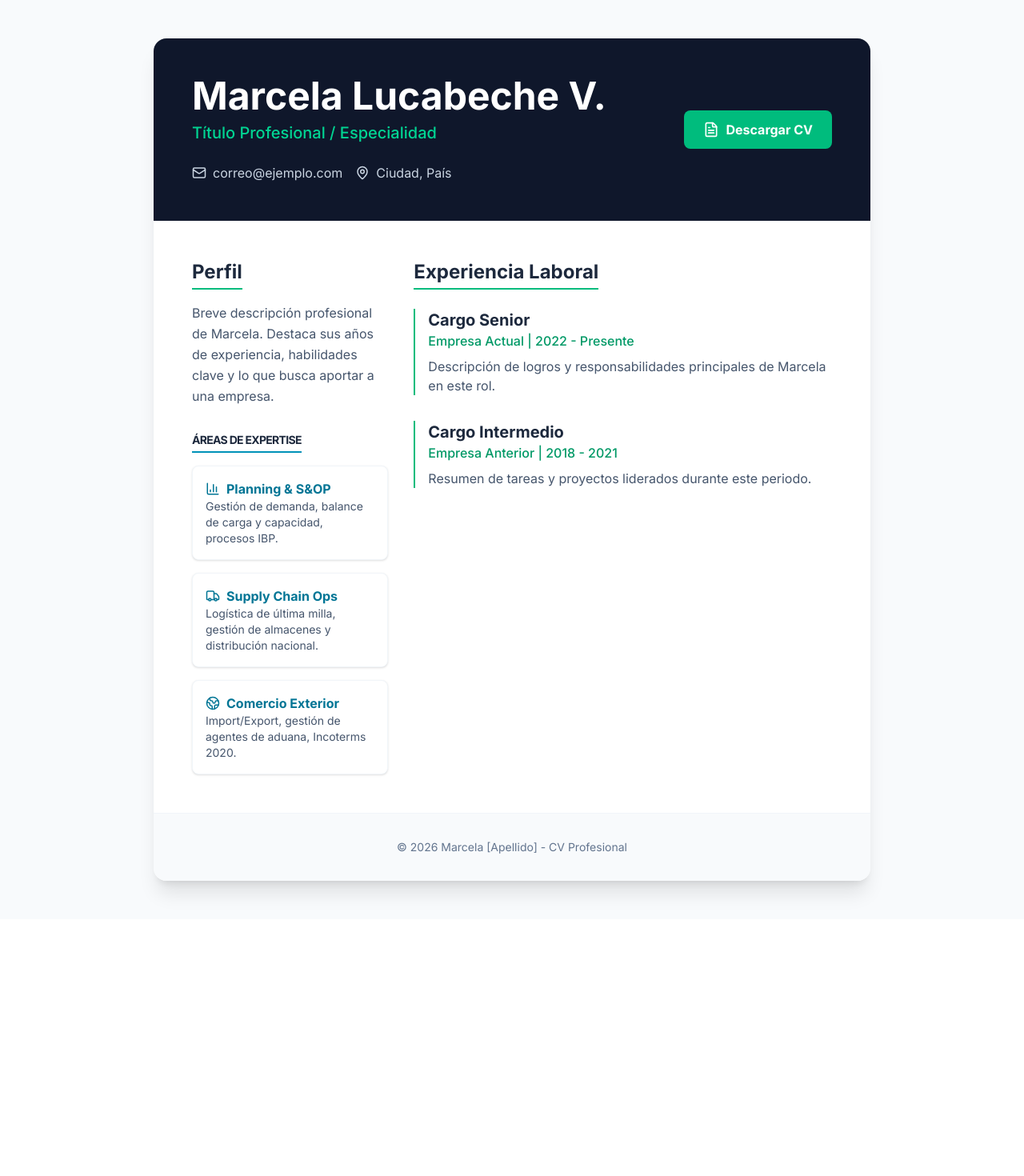
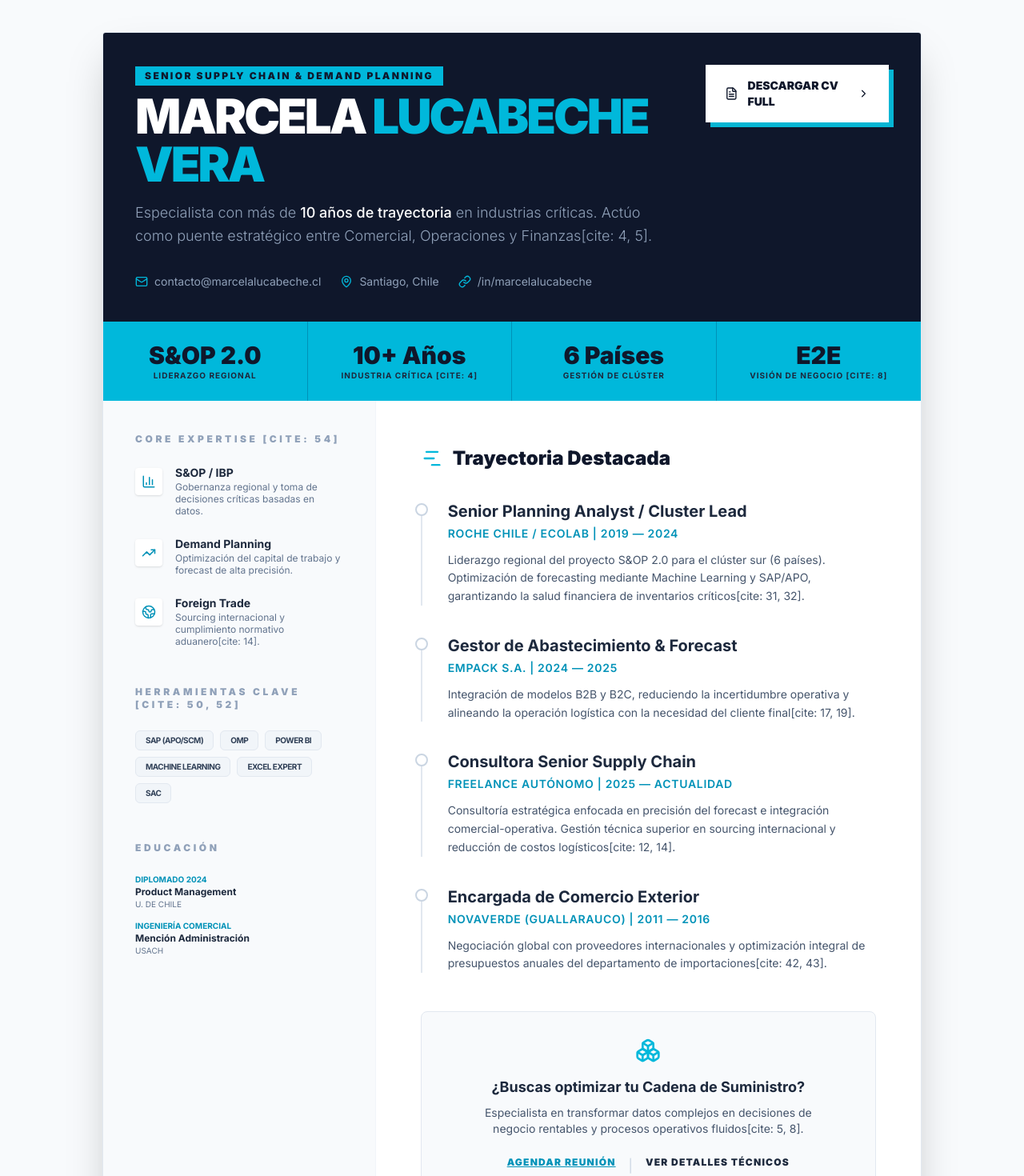
Before and after one commit to jsnavarrog-gif/cv-mlucabechev, a Next.js app: page / in a window 1280 px wide. Shown: the top 1470 px of the page at 80% size. Before the commit the page ends 1149 px from the top, so only its background shows below. Built offline with nearby package versions, Linux system fonts and the light colour scheme.

Commit message:
Fix: Uso de icono Link para asegurar compatibilidad en Vercel

```diff
--- a/app/page.tsx
+++ b/app/page.tsx
@@ -1,9 +1,7 @@
 import React from 'react';
 import {
   Mail,
-  Linkedin,
-  Globe,
-  FileText,
+  Link,
   MapPin,
   BarChart3,
   Truck,
@@ -11,10 +9,12 @@ import {
   TrendingUp,
   PackageSearch,
   GanttChart,
-  ChevronRight
+  ChevronRight,
+  FileText,
+  Boxes
 } from 'lucide-react';
 
-// --- INTERFACES (Para que Vercel no dé error de TypeScript) ---
+// --- INTERFACES ---
 interface ExperienceProps {
   company: string;
   role: string;
@@ -26,104 +26,193 @@ interface SkillTagProps {
   name: string;
 }
 
-// --- COMPONENTES AUXILIARES ---
+// --- COMPONENTES ---
 const ExperienceItem = ({ company, role, period, description }: ExperienceProps) => (
-  <div className="mb-8 border-l-2 border-emerald-500 pl-4">
-    <h3 className="text-xl font-bold text-slate-800">{role}</h3>
-    <p className="text-emerald-600 font-medium">{company} | {period}</p>
-    <p className="text-slate-600 mt-2">{description}</p>
+  <div className="mb-10 relative pl-8 border-l-2 border-slate-200 hover:border-cyan-500 transition-colors group">
+    <div className="absolute -left-[9px] top-0 w-4 h-4 rounded-full bg-white border-2 border-slate-300 group-hover:border-cyan-500 transition-colors" />
+    <h3 className="text-xl font-bold text-slate-800 leading-none">{role}</h3>
+    <p className="text-cyan-600 font-semibold text-sm mt-2 mb-3 uppercase tracking-wider">{company} | {period}</p>
+    <p className="text-slate-600 text-sm leading-relaxed">{description}</p>
   </div>
 );
 
 const SkillTag = ({ name }: SkillTagProps) => (
-  <span className="px-3 py-1 bg-emerald-50 text-emerald-700 rounded-full text-sm font-medium border border-emerald-100">
+  <span className="px-3 py-1 bg-slate-100 text-slate-700 rounded-md text-[10px] font-bold border border-slate-200 uppercase tracking-tighter">
     {name}
   </span>
 );
 
-// --- PÁGINA PRINCIPAL ---
 export default function CVMarcela() {
   return (
-    <main className="min-h-screen bg-slate-50 py-12 px-4">
-      <div className="max-w-4xl mx-auto bg-white shadow-xl rounded-2xl overflow-hidden">
+    <main className="min-h-screen bg-slate-50 py-10 px-4">
+      <div className="max-w-5xl mx-auto bg-white shadow-2xl rounded-sm overflow-hidden border border-slate-200">
 
-        {/* Header / Hero */}
-
-        <div className="bg-slate-900 text-white p-8 md:p-12 text-center md:text-left md:flex justify-between items-center">
-          <div>
-            <h1 className="text-4xl md:text-5xl font-bold">Marcela Lucabeche V.</h1>
-            <p className="text-emerald-400 text-xl mt-2 font-medium">Título Profesional / Especialidad</p>
-            <div className="flex flex-wrap gap-4 mt-6 justify-center md:justify-start text-slate-300">
-              <span className="flex items-center gap-2"><Mail size={18}/> correo@ejemplo.com</span>
-              <span className="flex items-center gap-2"><MapPin size={18}/> Ciudad, País</span>
+        {/* HEADER ESTRATÉGICO */}
+        <div className="bg-slate-900 text-white p-10 md:flex justify-between items-start">
+          <div className="space-y-4">
+            <div className="inline-block bg-cyan-500 text-slate-900 px-3 py-1 text-xs font-black uppercase tracking-[0.2em] mb-2">
+              Senior Supply Chain & Demand Planning
+            </div>
+            <h1 className="text-4xl md:text-6xl font-black tracking-tighter uppercase">
+              Marcela <span className="text-cyan-500">Lucabeche Vera</span>
+            </h1>
+            <p className="text-slate-400 text-lg font-light max-w-2xl leading-relaxed">
+              Especialista con más de <span className="text-white font-medium">10 años de trayectoria</span> en industrias críticas. Actúo como puente estratégico entre Comercial, Operaciones y Finanzas[cite: 4, 5].
+            </p>
+            <div className="flex flex-wrap gap-6 pt-4 text-sm text-slate-400">
+              <span className="flex items-center gap-2"><Mail size={16} className="text-cyan-500"/> contacto@marcelalucabeche.cl</span>
+              <span className="flex items-center gap-2"><MapPin size={16} className="text-cyan-500"/> Santiago, Chile</span>
+              <span className="flex items-center gap-2"><Link size={16} className="text-cyan-500"/> /in/marcelalucabeche</span>
             </div>
           </div>
           <div className="mt-8 md:mt-0">
             <a
-              href="/cv-marcela.pdf"
+              href="/CV_MarcelaLucabecheV.pdf"
               download
-              className="inline-flex items-center gap-2 bg-emerald-500 hover:bg-emerald-600 text-white px-6 py-3 rounded-lg font-bold transition-colors"
+              className="group flex items-center gap-3 bg-white text-slate-900 px-6 py-4 rounded-none font-black uppercase text-sm hover:bg-cyan-500 transition-all shadow-[6px_6px_0px_0px_rgba(6,182,212,1)]"
             >
-              <FileText size={20}/> Descargar CV
+              <FileText size={20}/> Descargar CV Full <ChevronRight size={18} className="group-hover:translate-x-1 transition-transform"/>
             </a>
           </div>
         </div>
 
-        <div className="grid md:grid-cols-3 gap-8 p-8 md:p-12">
-          {/* Columna Izquierda: Perfil y Skills */}
-          <div className="space-y-8">
-            <section>
-              <h2 className="text-2xl font-bold text-slate-800 mb-4 border-b-2 border-emerald-500 pb-1 w-fit">Perfil</h2>
-              <p className="text-slate-600 leading-relaxed">
-                Breve descripción profesional de Marcela. Destaca sus años de experiencia,
-                habilidades clave y lo que busca aportar a una empresa.
-              </p>
+        {/* MÉTRICAS Y VALOR AGREGADO (KPIs) */}
+        <div className="bg-cyan-500 grid grid-cols-2 md:grid-cols-4 divide-x divide-cyan-600">
+          <div className="p-6 text-center">
+            <p className="text-3xl font-black text-slate-900">S&OP 2.0</p>
+            <p className="text-[10px] text-slate-800 uppercase font-bold tracking-widest">Liderazgo Regional </p>
+          </div>
+          <div className="p-6 text-center">
+            <p className="text-3xl font-black text-slate-900">10+ Años</p>
+            <p className="text-[10px] text-slate-800 uppercase font-bold tracking-widest">Industria Crítica [cite: 4]</p>
+          </div>
+          <div className="p-6 text-center">
+            <p className="text-3xl font-black text-slate-900">6 Países</p>
+            <p className="text-[10px] text-slate-800 uppercase font-bold tracking-widest">Gestión de Clúster </p>
+          </div>
+          <div className="p-6 text-center">
+            <p className="text-3xl font-black text-slate-900">E2E</p>
+            <p className="text-[10px] text-slate-800 uppercase font-bold tracking-widest">Visión de Negocio [cite: 8]</p>
+          </div>
+        </div>
+
+        <div className="grid md:grid-cols-12 gap-0">
+          {/* BARRA LATERAL: DOMINIO TÉCNICO */}
+          <div className="md:col-span-4 bg-slate-50 p-10 border-r border-slate-100">
+            <section className="mb-12">
+              <h2 className="text-xs font-black text-slate-400 uppercase tracking-[0.3em] mb-6">Core Expertise [cite: 54]</h2>
+              <div className="space-y-6">
+                <div className="flex items-start gap-4">
+                  <div className="mt-1 bg-white p-2 rounded shadow-sm"><BarChart3 size={18} className="text-cyan-600"/></div>
+                  <div>
+                    <h4 className="font-bold text-slate-800 text-sm">S&OP / IBP</h4>
+                    <p className="text-xs text-slate-500 leading-tight">Gobernanza regional y toma de decisiones críticas basadas en datos.</p>
+                  </div>
+                </div>
+                <div className="flex items-start gap-4">
+                  <div className="mt-1 bg-white p-2 rounded shadow-sm"><TrendingUp size={18} className="text-cyan-600"/></div>
+                  <div>
+                    <h4 className="font-bold text-slate-800 text-sm">Demand Planning</h4>
+                    <p className="text-xs text-slate-500 leading-tight">Optimización del capital de trabajo y forecast de alta precisión.</p>
+                  </div>
+                </div>
+                <div className="flex items-start gap-4">
+                  <div className="mt-1 bg-white p-2 rounded shadow-sm"><Globe2 size={18} className="text-cyan-600"/></div>
+                  <div>
+                    <h4 className="font-bold text-slate-800 text-sm">Foreign Trade</h4>
+                    <p className="text-xs text-slate-500 leading-tight">Sourcing internacional y cumplimiento normativo aduanero[cite: 14].</p>
+                  </div>
+                </div>
+              </div>
             </section>
 
-<section>
-  <h2 className="text-2xl font-bold text-slate-800 mb-4 border-b-2 border-cyan-600 pb-1 w-fit text-sm uppercase tracking-tighter">Áreas de Expertise</h2>
-  <div className="space-y-4">
-    <div className="bg-white p-4 rounded-lg border border-slate-100 shadow-sm">
-      <h3 className="font-bold text-cyan-700 flex items-center gap-2"><BarChart3 size={18}/> Planning & S&OP</h3>
-      <p className="text-sm text-slate-600">Gestión de demanda, balance de carga y capacidad, procesos IBP.</p>
-    </div>
-    <div className="bg-white p-4 rounded-lg border border-slate-100 shadow-sm">
-      <h3 className="font-bold text-cyan-700 flex items-center gap-2"><Truck size={18}/> Supply Chain Ops</h3>
-      <p className="text-sm text-slate-600">Logística de última milla, gestión de almacenes y distribución nacional.</p>
-    </div>
-    <div className="bg-white p-4 rounded-lg border border-slate-100 shadow-sm">
-      <h3 className="font-bold text-cyan-700 flex items-center gap-2"><Globe2 size={18}/> Comercio Exterior</h3>
-      <p className="text-sm text-slate-600">Import/Export, gestión de agentes de aduana, Incoterms 2020.</p>
-    </div>
-  </div>
-</section>
+            <section className="mb-12">
+              <h2 className="text-xs font-black text-slate-400 uppercase tracking-[0.3em] mb-6">Herramientas Clave [cite: 50, 52]</h2>
+              <div className="flex flex-wrap gap-2">
+                <SkillTag name="SAP (APO/SCM)" />
+                <SkillTag name="OMP" />
+                <SkillTag name="Power BI" />
+                <SkillTag name="Machine Learning" />
+                <SkillTag name="Excel Expert" />
+                <SkillTag name="SAC" />
+              </div>
+            </section>
+
+            <section>
+              <h2 className="text-xs font-black text-slate-400 uppercase tracking-[0.3em] mb-6">Educación </h2>
+              <div className="space-y-3">
+                <div>
+                  <p className="text-[10px] font-bold text-cyan-600 uppercase">Diplomado 2024</p>
+                  <p className="text-xs font-bold text-slate-800">Product Management</p>
+                  <p className="text-[10px] text-slate-500 uppercase">U. de Chile</p>
+                </div>
+                <div>
+                  <p className="text-[10px] font-bold text-cyan-600 uppercase">Ingeniería Comercial</p>
+                  <p className="text-xs font-bold text-slate-800">Mención Administración</p>
+                  <p className="text-[10px] text-slate-500 uppercase">USACH</p>
+                </div>
+              </div>
+            </section>
           </div>
 
-          {/* Columna Derecha: Experiencia */}
-          <div className="md:col-span-2">
-            <section>
-              <h2 className="text-2xl font-bold text-slate-800 mb-6 border-b-2 border-emerald-500 pb-1 w-fit">Experiencia Laboral</h2>
+          {/* COLUMNA PRINCIPAL: TRAYECTORIA IMPACTANTE */}
+          <div className="md:col-span-8 p-10 md:p-14">
+            <section className="mb-12">
+              <h2 className="text-2xl font-black text-slate-900 mb-10 flex items-center gap-3">
+                <GanttChart className="text-cyan-500" size={28}/>
+                Trayectoria Destacada
+              </h2>
 
               <ExperienceItem
-                company="Empresa Actual"
-                role="Cargo Senior"
-                period="2022 - Presente"
-                description="Descripción de logros y responsabilidades principales de Marcela en este rol."
+                role="Senior Planning Analyst / Cluster Lead"
+                company="Roche Chile / Ecolab"
+                period="2019 — 2024"
+                description="Liderazgo regional del proyecto S&OP 2.0 para el clúster sur (6 países). Optimización de forecasting mediante Machine Learning y SAP/APO, garantizando la salud financiera de inventarios críticos[cite: 31, 32]."
               />
 
               <ExperienceItem
-                company="Empresa Anterior"
-                role="Cargo Intermedio"
-                period="2018 - 2021"
-                description="Resumen de tareas y proyectos liderados durante este periodo."
+                role="Gestor de Abastecimiento & Forecast"
+                company="Empack S.A."
+                period="2024 — 2025"
+                description="Integración de modelos B2B y B2C, reduciendo la incertidumbre operativa y alineando la operación logística con la necesidad del cliente final[cite: 17, 19]."
+              />
+
+              <ExperienceItem
+                role="Consultora Senior Supply Chain"
+                company="Freelance Autónomo"
+                period="2025 — Actualidad"
+                description="Consultoría estratégica enfocada en precisión del forecast e integración comercial-operativa. Gestión técnica superior en sourcing internacional y reducción de costos logísticos[cite: 12, 14]."
+              />
+
+              <ExperienceItem
+                role="Encargada de Comercio Exterior"
+                company="Novaverde (Guallarauco)"
+                period="2011 — 2016"
+                description="Negociación global con proveedores internacionales y optimización integral de presupuestos anuales del departamento de importaciones[cite: 42, 43]."
               />
             </section>
+
+            {/* CALL TO ACTION FINAL */}
+            <div className="bg-slate-50 p-8 rounded-lg border border-slate-200 text-center">
+              <Boxes className="mx-auto text-cyan-500 mb-4" size={32} />
+              <h3 className="text-lg font-bold text-slate-800 mb-2">¿Buscas optimizar tu Cadena de Suministro?</h3>
+              <p className="text-sm text-slate-600 mb-6 max-w-md mx-auto">
+                Especialista en transformar datos complejos en decisiones de negocio rentables y procesos operativos fluidos[cite: 5, 8].
+              </p>
+              <div className="flex justify-center gap-4">
+                <a href="mailto:contacto@marcelalucabeche.cl" className="text-xs font-black uppercase tracking-widest text-cyan-600 hover:text-cyan-700 underline">Agendar Reunión</a>
+                <span className="text-slate-300">|</span>
+                <a href="/CV_MarcelaLucabecheV.pdf" className="text-xs font-black uppercase tracking-widest text-slate-800 hover:text-cyan-600">Ver Detalles Técnicos</a>
+              </div>
+            </div>
           </div>
         </div>
 
-        {/* Footer */}
-        <footer className="bg-slate-50 p-8 border-t border-slate-100 text-center text-slate-500 text-sm">
-          © 2026 Marcela [Apellido] - CV Profesional
+        {/* FOOTER */}
+        <footer className="bg-slate-900 p-8 border-t border-slate-800 text-center">
+          <p className="text-slate-500 text-[10px] uppercase tracking-[0.4em] font-bold">
+            © 2026 Marcela Lucabeche — Estrategia, Operaciones & S&OP
+          </p>
         </footer>
       </div>
     </main>
```
Also changed, not shown: 1 other file (tests, documents, lock files or other folders).
